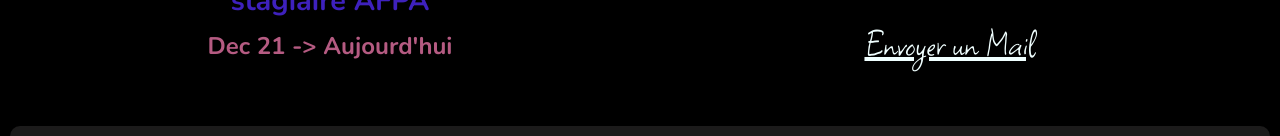
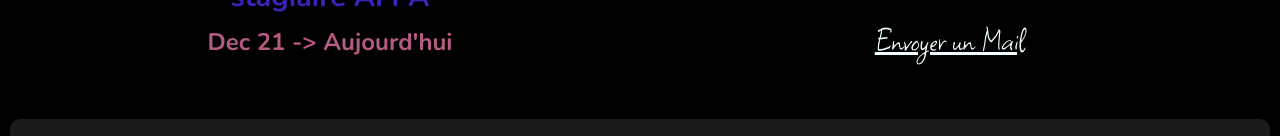
Before and after one commit to nalaknl/nalaknl.github.io, a plain HTML site: page index.html in a window 1280 px wide. Shown: the part 651-787 px from the top of the page. Drawn offline with Linux system fonts and the light colour scheme.

Commit message:
Add files via upload

```diff
--- a/index.html
+++ b/index.html
@@ -54,7 +54,7 @@
                     <img src="assets/images/MOIimg/moiBCKpsdDetourePNG.png" alt="imageMoi" id="image-moi" />
                 </div>
                 <div class="lmessage">
-                    <a href="mailto:sebmana21@gmail.com" target="_blank" style="color: azure;" class="menu">Envoyer un Mail</a>
+                    <a href="mailto:sebmana21@gmail.com" target="_blank" id="idmenu" style="color: azure;">Envoyer un Mail</a>
                 </div>
 
             </div>
--- a/style.css
+++ b/style.css
@@ -160,14 +160,6 @@
     --size: 200px;
 }
 
-.menu {
-    display: flex;
-    text-align: center;
-    font-family: "font-2", sans-serif;
-    font-size: 2.5rem;
-    text-align: center;
-}
-
 
 /* .header {
     display: flex;
@@ -218,10 +210,17 @@
 }
 
 .lmessage {
+    font-family: "font-2", sans-serif;
+    font-size: 2.2rem;
     display: flex;
     justify-content: center;
     width: 100%;
     margin: 0 auto;
+    text-align: center;
+}
+
+#idmenu {
+    font-family: "font-2", sans-serif;
 }
 
 .header-left-container h3 {
@@ -392,4 +391,7 @@
     header h2 {
         text-align: center;
     }
+    .lmessage {
+        font-size: 1rem;
+    }
 }
```
